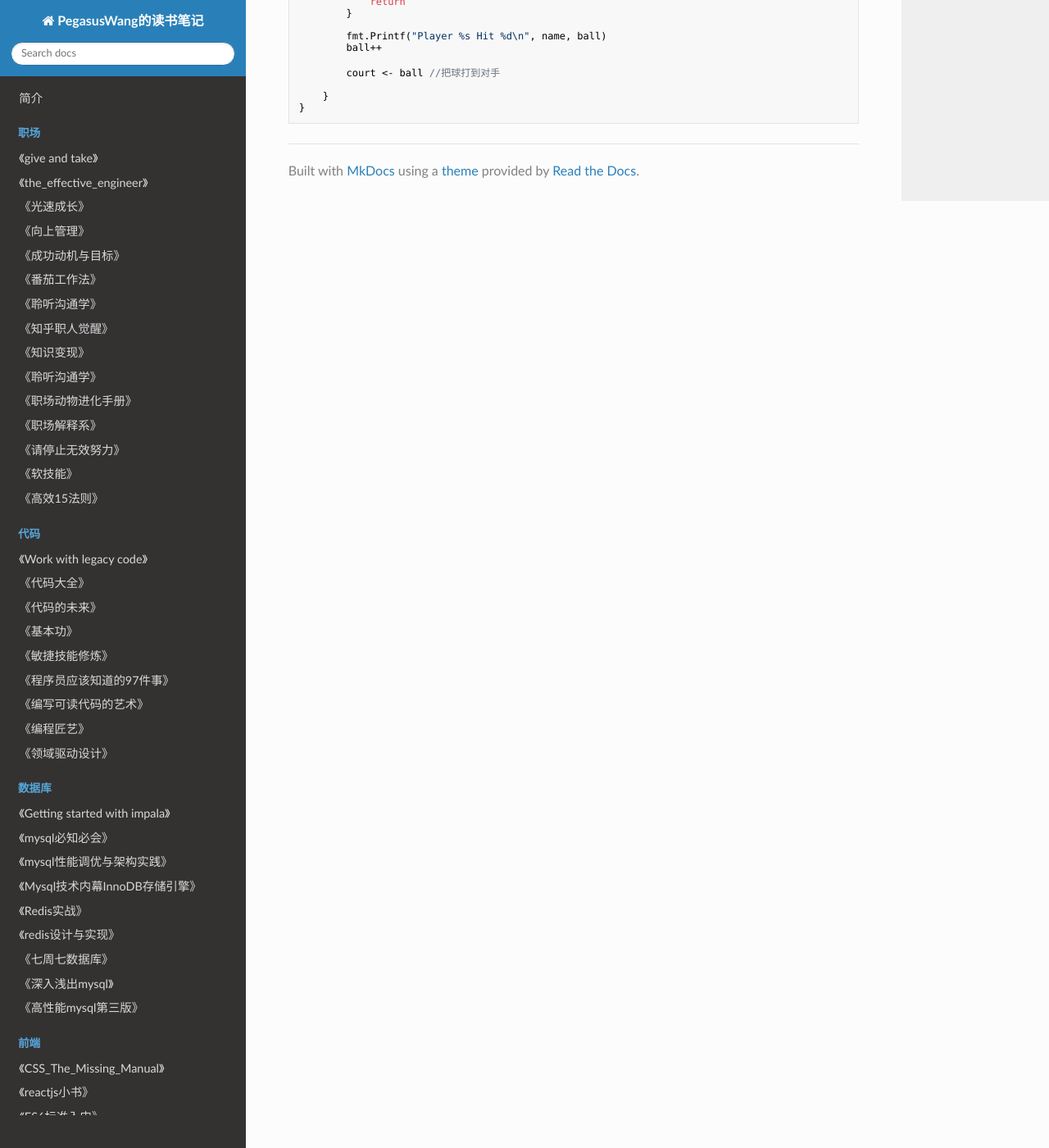
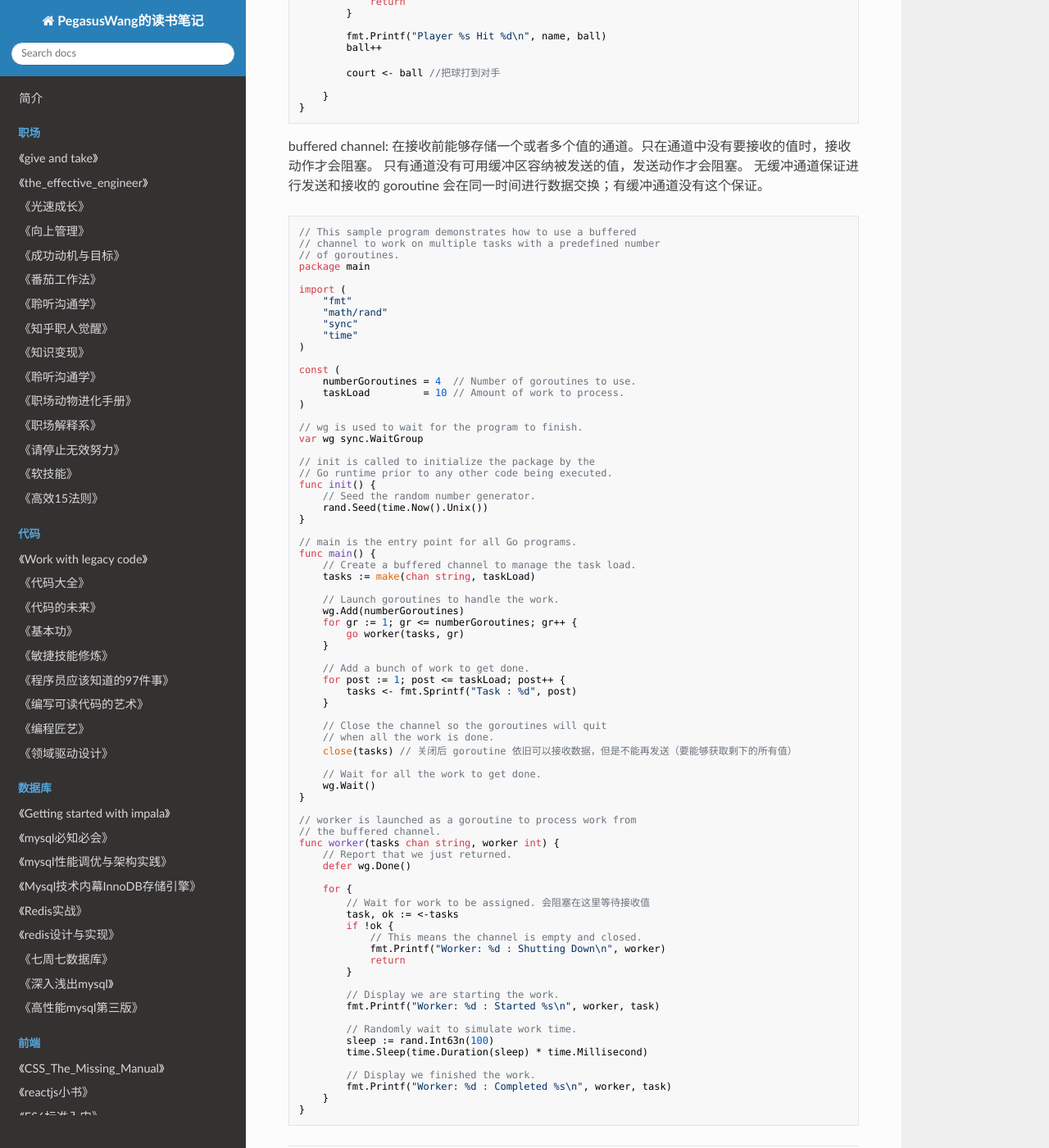
Before and after one commit to PegasusWang/booknotes, an MkDocs documentation site: the page built from docs/golang/go_in_action(go语言实战).md, in a window 1280 px wide and 1400 px high, scrolled down 4429 px. Shown: the whole window at 82% size. Built offline with MkDocs 1.6.1, drawn with Linux system fonts in a browser that asks for light colours; nearby versions of some CDN libraries; old or Windows-style settings are respelled for this version of MkDocs.

Commit message:
buffer channel vs unbuffered channel

````diff
--- a/docs/golang/go_in_action(go语言实战).md
+++ b/docs/golang/go_in_action(go语言实战).md
@@ -277,3 +277,89 @@ func player(name string, court chan int) {
 	}
 }
 ```
+
+
+buffered channel: 在接收前能够存储一个或者多个值的通道。只在通道中没有要接收的值时，接收动作才会阻塞。
+只有通道没有可用缓冲区容纳被发送的值，发送动作才会阻塞。
+无缓冲通道保证进行发送和接收的 goroutine 会在同一时间进行数据交换；有缓冲通道没有这个保证。
+
+
+```
+// This sample program demonstrates how to use a buffered
+// channel to work on multiple tasks with a predefined number
+// of goroutines.
+package main
+
+import (
+	"fmt"
+	"math/rand"
+	"sync"
+	"time"
+)
+
+const (
+	numberGoroutines = 4  // Number of goroutines to use.
+	taskLoad         = 10 // Amount of work to process.
+)
+
+// wg is used to wait for the program to finish.
+var wg sync.WaitGroup
+
+// init is called to initialize the package by the
+// Go runtime prior to any other code being executed.
+func init() {
+	// Seed the random number generator.
+	rand.Seed(time.Now().Unix())
+}
+
+// main is the entry point for all Go programs.
+func main() {
+	// Create a buffered channel to manage the task load.
+	tasks := make(chan string, taskLoad)
+
+	// Launch goroutines to handle the work.
+	wg.Add(numberGoroutines)
+	for gr := 1; gr <= numberGoroutines; gr++ {
+		go worker(tasks, gr)
+	}
+
+	// Add a bunch of work to get done.
+	for post := 1; post <= taskLoad; post++ {
+		tasks <- fmt.Sprintf("Task : %d", post)
+	}
+
+	// Close the channel so the goroutines will quit
+	// when all the work is done.
+	close(tasks) // 关闭后 goroutine 依旧可以接收数据，但是不能再发送（要能够获取剩下的所有值）
+
+	// Wait for all the work to get done.
+	wg.Wait()
+}
+
+// worker is launched as a goroutine to process work from
+// the buffered channel.
+func worker(tasks chan string, worker int) {
+	// Report that we just returned.
+	defer wg.Done()
+
+	for {
+		// Wait for work to be assigned. 会阻塞在这里等待接收值
+		task, ok := <-tasks
+		if !ok {
+			// This means the channel is empty and closed.
+			fmt.Printf("Worker: %d : Shutting Down\n", worker)
+			return
+		}
+
+		// Display we are starting the work.
+		fmt.Printf("Worker: %d : Started %s\n", worker, task)
+
+		// Randomly wait to simulate work time.
+		sleep := rand.Int63n(100)
+		time.Sleep(time.Duration(sleep) * time.Millisecond)
+
+		// Display we finished the work.
+		fmt.Printf("Worker: %d : Completed %s\n", worker, task)
+	}
+}
+```
````
